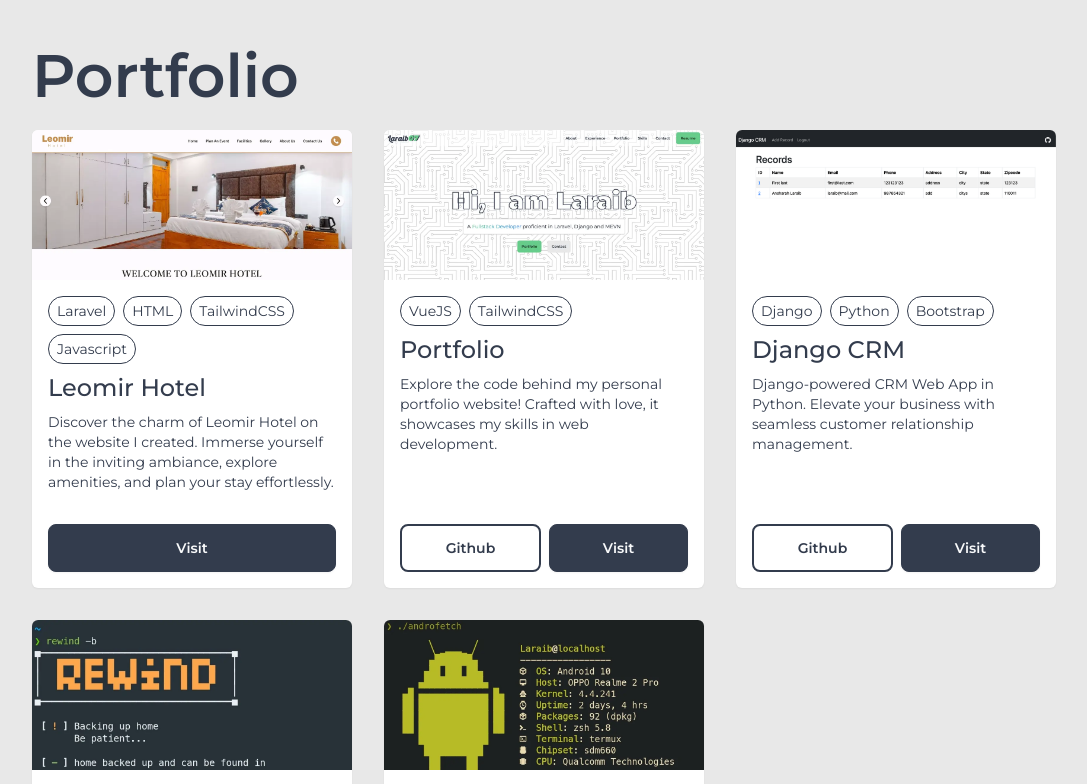
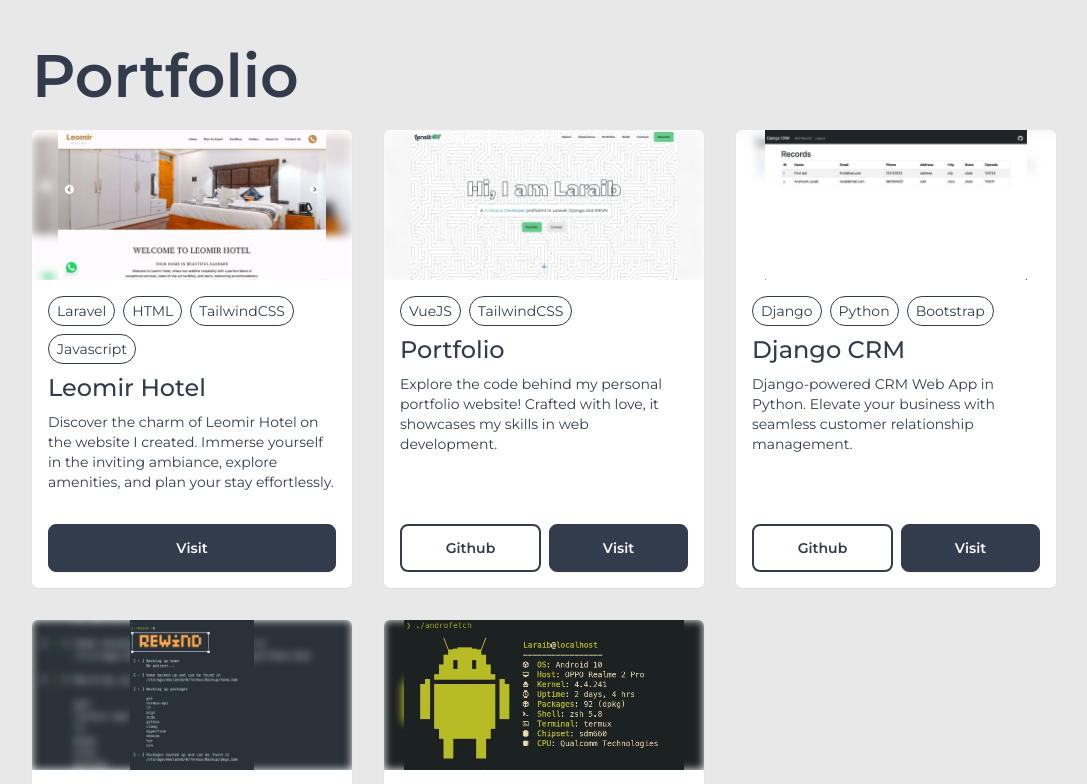
Before and after one commit to laraib07/portfolio, a Vue app: page / in a window 1280 px wide. Shown: the part 1660-2444 px from the top of the page, without its empty margins (96-1183 px from the left). Built offline with nearby package versions, Linux system fonts and the light colour scheme; no server answers.

Commit message:
fix image container

```diff
--- a/src/components/ProjectItem.vue
+++ b/src/components/ProjectItem.vue
@@ -13,11 +13,16 @@ defineProps({
   <div
     class="flex flex-col rounded-md overflow-hidden group bg-base-100 shadow-sm duration-500 ease-in-out hover:shadow-lg"
   >
-    <div class="h-[150px] overflow-hidden">
+    <div class="relative h-[150px] overflow-hidden flex justify-center">
       <img
         :src="project.imgsrc"
         :alt="project.title"
-        class="object-fit ease-in-out duration-500 group-hover:scale-110"
+        class="object-cover w-full blur-sm"
+      />
+      <img
+        :src="project.imgsrc"
+        :alt="project.title"
+        class="absolute object-contain h-full ease-in-out duration-500 group-hover:scale-110"
       />
     </div>
     <div class="p-4 grow">
@@ -27,11 +32,11 @@ defineProps({
       <h2 class="font-medium text-2xl py-2" v-text="project.title"></h2>
       <p class="text-sm" v-text="project.desc"></p>
     </div>
-    <div class="flex flex-row p-4 gap-2">
+    <div class="flex p-4 gap-2">
       <a
         :href="project.gitlink"
         target="_blank"
-        v-show="project.gitlink"
+        v-if="project.gitlink"
         class="btn btn-outline border-2 flex-1"
       >
         Github
@@ -39,7 +44,7 @@ defineProps({
       <a
         :href="project.demo"
         target="_blank"
-        v-show="project.demo"
+        v-if="project.demo"
         class="btn btn-neutral flex-1"
       >
         Visit
```
